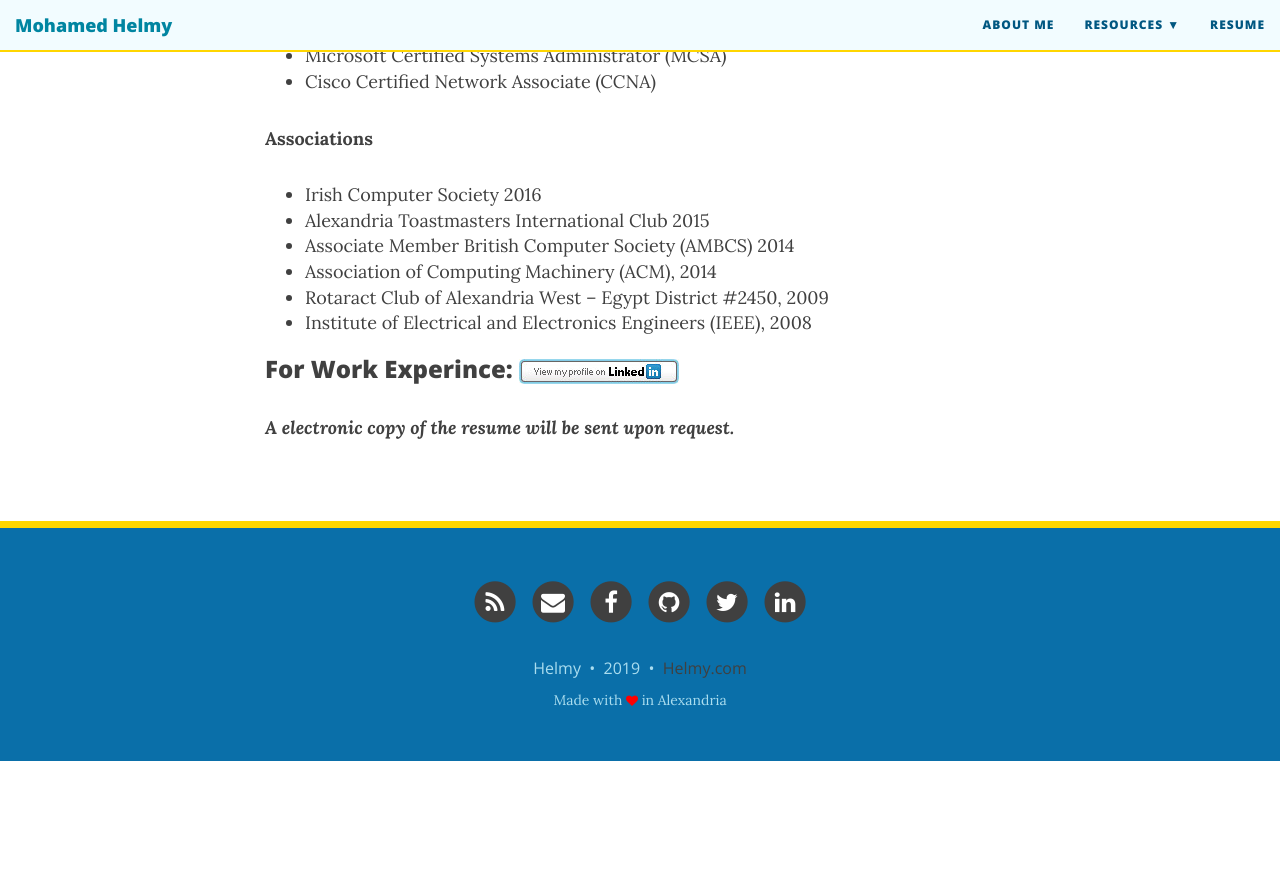
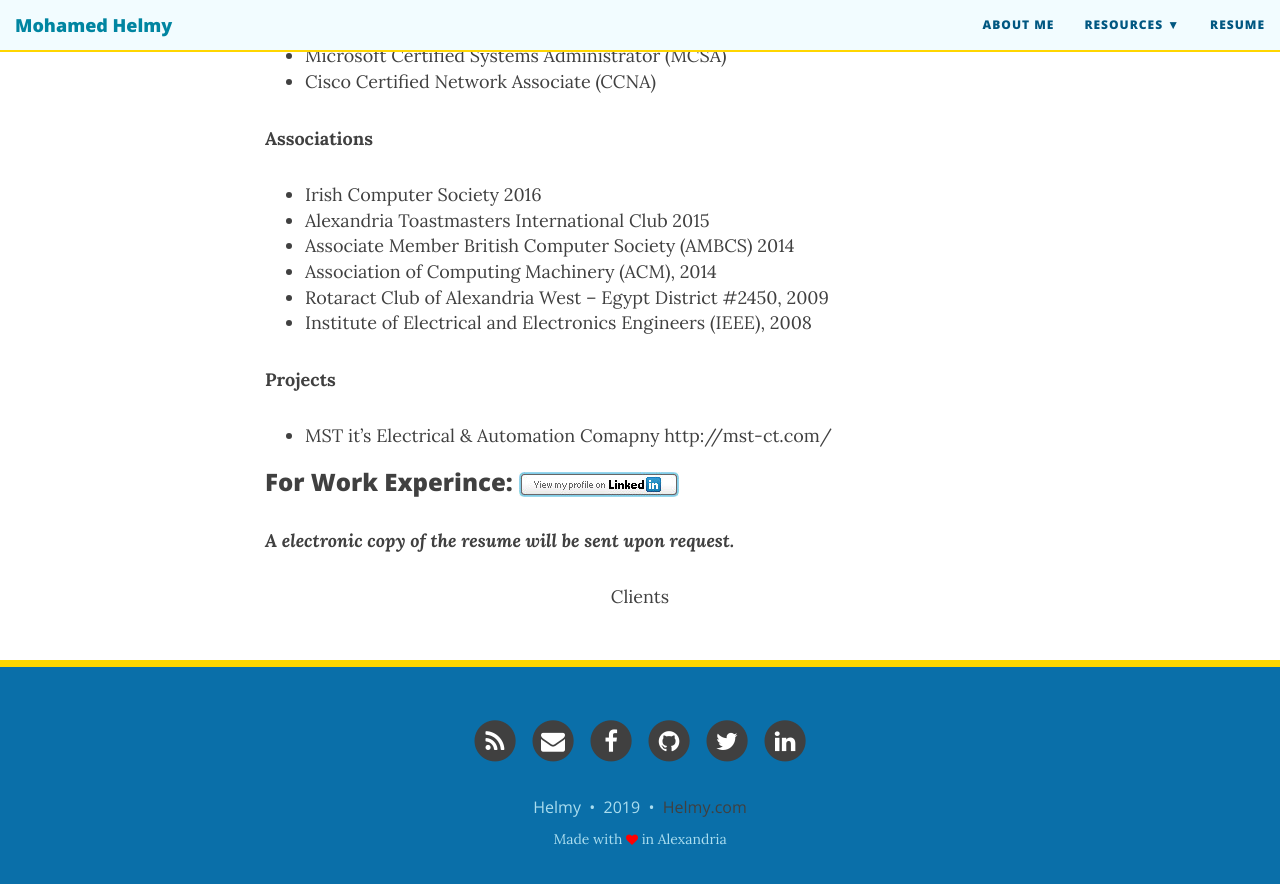
Before and after one commit to M-Helmy/m-helmy.github.io, a Jekyll site: the page built from resume.md, in a window 1280 px wide and 900 px high, scrolled down 1978 px. Shown: the top 884 px of the window. Built offline with Jekyll 4.4.1, drawn with Linux system fonts in a browser that asks for light colours; nearby versions of some CDN libraries; before the commit the page ends 2739 px from its top, so only the background shows below that.

Commit message:
Update resume.md

```diff
--- a/resume.md
+++ b/resume.md
@@ -65,9 +65,15 @@ Software Engineering, Data Structure & Algorithm, RDBMS, OOP, System Analysis &
 * Rotaract Club of Alexandria West – Egypt District #2450, 2009
 * Institute of Electrical and Electronics Engineers (IEEE), 2008
 
+**Projects**
+* MST it's Electrical & Automation Comapny http://mst-ct.com/
+
 
 ### For Work Experince: <a href="https://www.linkedin.com/in/mohamedhelmy/" rel="nofollow" target="_blank"><img src="https://m-helmy.github.io/img/linkedin.jpg" alt="LinkedIn Add to Profile button"></a>
 
 
 
 ***A electronic copy of the resume will be sent upon request.***<br/>
+
+
+<center>Clients
```
